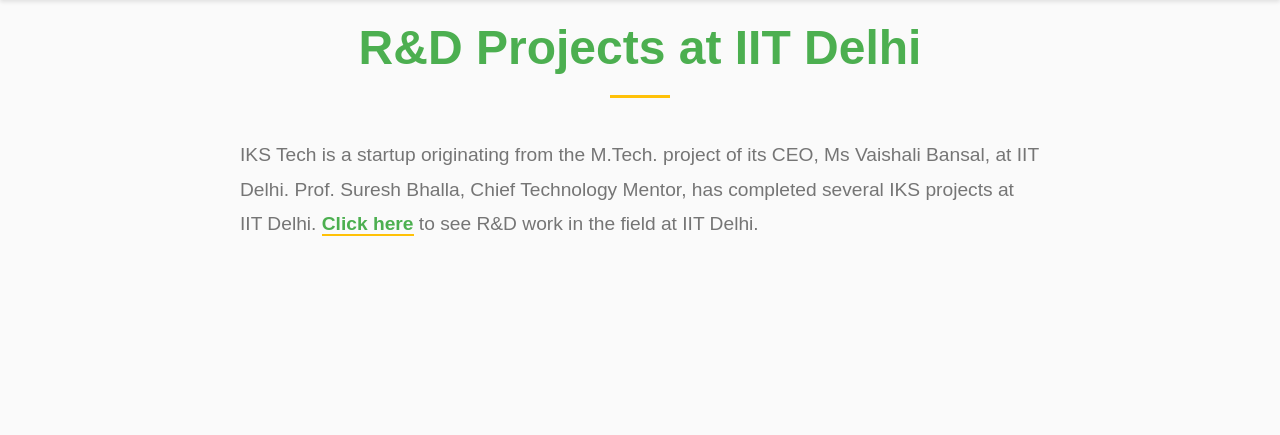
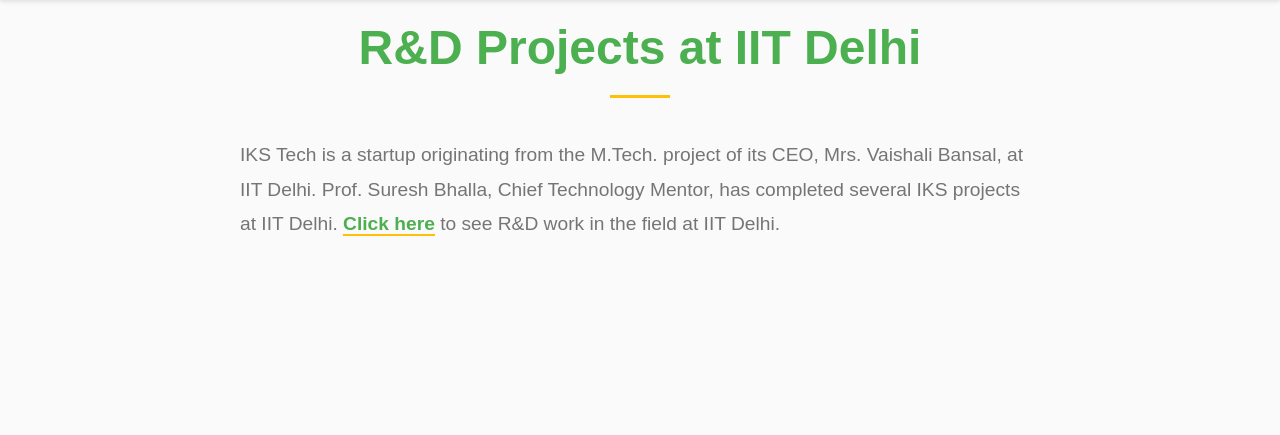
Before and after one commit to Satvik273/Green_Shelter, a Flask app: page /projects in a window 1280 px wide. Shown: the part 80-515 px from the top of the page. Run offline with Flask 3, Linux system fonts and the light colour scheme; data that the repository does not hold is empty.

Commit message:
Error detected while merging.

```diff
--- a/templates/projects.html
+++ b/templates/projects.html
@@ -9,7 +9,7 @@
     <h1>R&D Projects at IIT Delhi</h1>
     <div class="projects-intro">
         <p>
-            IKS Tech is a startup originating from the M.Tech. project of its CEO, Ms Vaishali Bansal, at IIT Delhi.
+            IKS Tech is a startup originating from the M.Tech. project of its CEO, Mrs. Vaishali Bansal, at IIT Delhi.
             Prof. Suresh Bhalla, Chief Technology Mentor, has completed several IKS projects at IIT Delhi.
             <a href="https://web.iitd.ac.in/~sbhalla/sponsoredproject.html" target="_blank" rel="noopener noreferrer">Click here</a>
             to see R&D work in the field at IIT Delhi.
```
Also changed, not shown: seed_deta.py (deleted).
